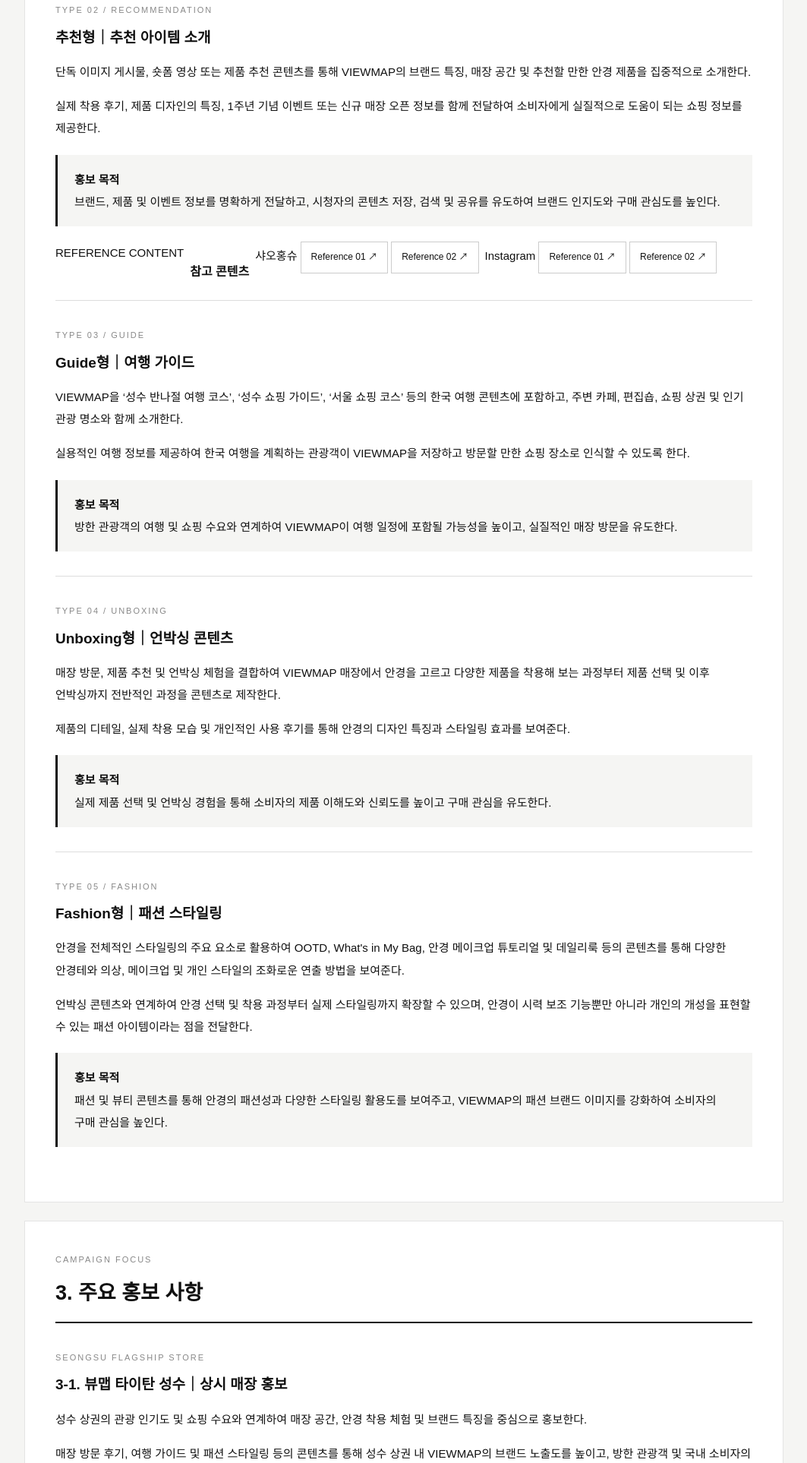
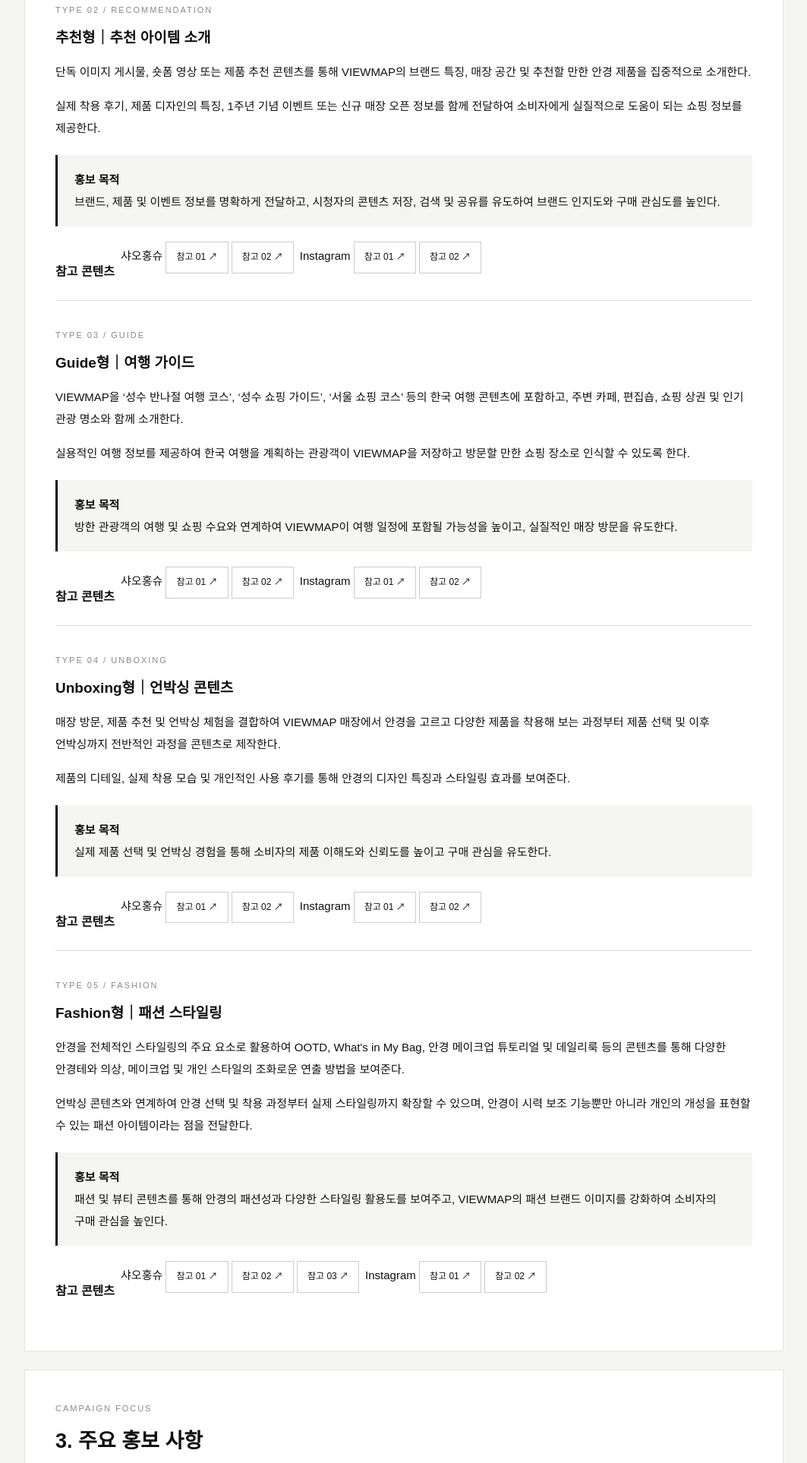
Before and after one commit to viewmap-official/proposal, a plain HTML site: page index.html in a window 1280 px wide. Shown: the part 2993-4919 px from the top of the page at 76% size, without its empty margins (108-1171 px from the left). Drawn offline with Linux system fonts and the light colour scheme; a web font is replaced by a local one.

Commit message:
Update index.html

```diff
--- a/index.html
+++ b/index.html
@@ -387,12 +387,15 @@ footer { text-align: center; padding: 25px; font-size: 11px; color: #888; }
     <p>자연스러운 일상 공유, 한국 여행 가이드, 제품 추천 및 패션 스타일링을 주요 홍보 방향으로 설정하여 VIEWMAP이 소비자의 일상생활과 여행 일정에 자연스럽게 녹아들도록 하고, 상업적인 광고 느낌을 최소화하고자 한다.</p>
 </section>
 
+
 <section id="chapter02">
     <div class="eyebrow">CONTENT STRATEGY</div>
     <h2>2. 모집 방향 및 콘텐츠 유형</h2>
+
     <p>크리에이터의 콘텐츠 스타일, 팔로워층 및 플랫폼 특성에 따라 협업 콘텐츠를 다음과 같이 5가지 유형으로 구분하여 홍보 콘텐츠의 다양성과 도달 효과를 높이고자 한다.</p>
 
 
+    <!-- TYPE 01 / VLOG -->
 
     <div class="content-type">
         <div class="type-label">TYPE 01 / VLOG</div>
@@ -408,75 +411,178 @@ footer { text-align: center; padding: 25px; font-size: 11px; color: #888; }
         </div>
 
         <div class="reference-links">
-        <div class="reference-label">REFERENCE CONTENT</div>
             <h4>참고 콘텐츠</h4>
 
             <div class="reference-row">
                 <span class="reference-platform">샤오홍슈</span>
-            <a href="https://www.rednote.com/discovery/item/6af2f9690000000009021515?source=webshare&xhsshare=pc_web&xsec_token=ABppCEaiQ_yxi7i9zLjI3gaXH4z3xeetpY4mu0L7BL1ok=&xsec_source=pc_share" target="_blank" rel="noopener noreferrer">Reference 01 ↗</a>
-            <a href="https://www.rednote.com/discovery/item/6afc062b0000000025012a56?source=webshare&xhsshare=pc_web&xsec_token=ABk7Jt63iRIrkjElQjYuG4EyWVrhI90uBdW6KuXqrJqQw=&xsec_source=pc_share" target="_blank" rel="noopener noreferrer">Reference 02 ↗</a>
+
+                <a href="https://www.rednote.com/discovery/item/6af2f9690000000009021515?source=webshare&amp;xhsshare=pc_web&amp;xsec_token=ABppCEaiQ_yxi7i9zLjI3gaXH4z3xeetpY4mu0L7BL1ok=&amp;xsec_source=pc_share" target="_blank" rel="noopener noreferrer">참고 01 ↗</a>
+
+                <a href="https://www.rednote.com/discovery/item/6afc062b0000000025012a56?source=webshare&amp;xhsshare=pc_web&amp;xsec_token=ABk7Jt63iRIrkjElQjYuG4EyWVrhI90uBdW6KuXqrJqQw=&amp;xsec_source=pc_share" target="_blank" rel="noopener noreferrer">참고 02 ↗</a>
             </div>
 
             <div class="reference-row">
                 <span class="reference-platform">Instagram</span>
-            <a href="https://www.instagram.com/p/DflpRmyBlmU/" target="_blank" rel="noopener noreferrer">Reference 01 ↗</a>
-            <a href="https://www.instagram.com/p/DPOihyqAXiK/" target="_blank" rel="noopener noreferrer">Reference 02 ↗</a>
+
+                <a href="https://www.instagram.com/p/DflpRmyBlmU/" target="_blank" rel="noopener noreferrer">참고 01 ↗</a>
+
+                <a href="https://www.instagram.com/p/DPOihyqAXiK/" target="_blank" rel="noopener noreferrer">참고 02 ↗</a>
+            </div>
         </div>
     </div>
 
-</div>
 
+    <!-- TYPE 02 / RECOMMENDATION -->
 
     <div class="content-type">
         <div class="type-label">TYPE 02 / RECOMMENDATION</div>
         <h3>추천형｜추천 아이템 소개</h3>
+
         <p>단독 이미지 게시물, 숏폼 영상 또는 제품 추천 콘텐츠를 통해 VIEWMAP의 브랜드 특징, 매장 공간 및 추천할 만한 안경 제품을 집중적으로 소개한다.</p>
+
         <p>실제 착용 후기, 제품 디자인의 특징, 1주년 기념 이벤트 또는 신규 매장 오픈 정보를 함께 전달하여 소비자에게 실질적으로 도움이 되는 쇼핑 정보를 제공한다.</p>
-        <div class="note"><strong>홍보 목적</strong><br>브랜드, 제품 및 이벤트 정보를 명확하게 전달하고, 시청자의 콘텐츠 저장, 검색 및 공유를 유도하여 브랜드 인지도와 구매 관심도를 높인다.</div>
+
+        <div class="note">
+            <strong>홍보 목적</strong><br>
+            브랜드, 제품 및 이벤트 정보를 명확하게 전달하고, 시청자의 콘텐츠 저장, 검색 및 공유를 유도하여 브랜드 인지도와 구매 관심도를 높인다.
+        </div>
 
         <div class="reference-links">
-    <div class="reference-label">REFERENCE CONTENT</div>
             <h4>참고 콘텐츠</h4>
 
             <div class="reference-row">
                 <span class="reference-platform">샤오홍슈</span>
-        <a href="https://www.rednote.com/discovery/item/6a2d3961000000001603de6c?xsec_token=ABvNhYIwrq1O-GGTES1IWjeJmD6170uY43FwoWKVwa_P0=&xsec_source=pc_search" target="_blank" rel="noopener noreferrer">Reference 01 ↗</a>
-        <a href="https://www.rednote.com/discovery/item/6ab4ecd9000000001a02882e?xsec_token=ABiqx8UY6OoyWh-OF_3PEH5-vmlAhvvLZ2QvS14kvVPYM=&xsec_source=pc_search&source=web_search_result_notes" target="_blank" rel="noopener noreferrer">Reference 02 ↗</a>
+
+                <a href="https://www.rednote.com/discovery/item/6a2d3961000000001603de6c?xsec_token=ABvNhYIwrq1O-GGTES1IWjeJmD6170uY43FwoWKVwa_P0=&amp;xsec_source=pc_search" target="_blank" rel="noopener noreferrer">참고 01 ↗</a>
+
+                <a href="https://www.rednote.com/discovery/item/6ab4ecd9000000001a02882e?xsec_token=ABiqx8UY6OoyWh-OF_3PEH5-vmlAhvvLZ2QvS14kvVPYM=&amp;xsec_source=pc_search&amp;source=web_search_result_notes" target="_blank" rel="noopener noreferrer">참고 02 ↗</a>
             </div>
 
             <div class="reference-row">
                 <span class="reference-platform">Instagram</span>
-        <a href="https://www.instagram.com/p/Dejl7DSAmm7/" target="_blank" rel="noopener noreferrer">Reference 01 ↗</a>
-        <a href="https://www.instagram.com/p/DZxxzgFBLbl/" target="_blank" rel="noopener noreferrer">Reference 02 ↗</a>
+
+                <a href="https://www.instagram.com/p/Dejl7DSAmm7/" target="_blank" rel="noopener noreferrer">참고 01 ↗</a>
+
+                <a href="https://www.instagram.com/p/DZxxzgFBLbl/" target="_blank" rel="noopener noreferrer">참고 02 ↗</a>
+            </div>
         </div>
     </div>
 
-    </div>
+
+    <!-- TYPE 03 / GUIDE -->
 
     <div class="content-type">
         <div class="type-label">TYPE 03 / GUIDE</div>
         <h3>Guide형｜여행 가이드</h3>
+
         <p>VIEWMAP을 ‘성수 반나절 여행 코스’, ‘성수 쇼핑 가이드’, ‘서울 쇼핑 코스’ 등의 한국 여행 콘텐츠에 포함하고, 주변 카페, 편집숍, 쇼핑 상권 및 인기 관광 명소와 함께 소개한다.</p>
+
         <p>실용적인 여행 정보를 제공하여 한국 여행을 계획하는 관광객이 VIEWMAP을 저장하고 방문할 만한 쇼핑 장소로 인식할 수 있도록 한다.</p>
-        <div class="note"><strong>홍보 목적</strong><br>방한 관광객의 여행 및 쇼핑 수요와 연계하여 VIEWMAP이 여행 일정에 포함될 가능성을 높이고, 실질적인 매장 방문을 유도한다.</div>
+
+        <div class="note">
+            <strong>홍보 목적</strong><br>
+            방한 관광객의 여행 및 쇼핑 수요와 연계하여 VIEWMAP이 여행 일정에 포함될 가능성을 높이고, 실질적인 매장 방문을 유도한다.
         </div>
+
+        <div class="reference-links">
+            <h4>참고 콘텐츠</h4>
+
+            <div class="reference-row">
+                <span class="reference-platform">샤오홍슈</span>
+
+                <a href="https://www.rednote.com/discovery/item/69a5ac2f000000001d024c12?xsec_token=ABD3US2lyX9qo-zkE-xkDXcb1W1ClwGybAodMnx5vLsfs=&amp;xsec_source=pc_user" target="_blank" rel="noopener noreferrer">참고 01 ↗</a>
+
+                <a href="https://www.rednote.com/discovery/item/6abf4e6d00000000120374e8?xsec_token=ABo3QV85pMVMrAcOWiWrq-1RNuHwFbIwlkuXAo00qDwEs=&amp;xsec_source=pc_search&amp;source=web_search_result_notes" target="_blank" rel="noopener noreferrer">참고 02 ↗</a>
+            </div>
+
+            <div class="reference-row">
+                <span class="reference-platform">Instagram</span>
+
+                <a href="https://www.instagram.com/p/DeorwijymC6/" target="_blank" rel="noopener noreferrer">참고 01 ↗</a>
+
+                <a href="https://www.instagram.com/p/DW3yT0ekVpV/" target="_blank" rel="noopener noreferrer">참고 02 ↗</a>
+            </div>
+        </div>
+    </div>
+
+
+    <!-- TYPE 04 / UNBOXING -->
 
     <div class="content-type">
         <div class="type-label">TYPE 04 / UNBOXING</div>
         <h3>Unboxing형｜언박싱 콘텐츠</h3>
+
         <p>매장 방문, 제품 추천 및 언박싱 체험을 결합하여 VIEWMAP 매장에서 안경을 고르고 다양한 제품을 착용해 보는 과정부터 제품 선택 및 이후 언박싱까지 전반적인 과정을 콘텐츠로 제작한다.</p>
+
         <p>제품의 디테일, 실제 착용 모습 및 개인적인 사용 후기를 통해 안경의 디자인 특징과 스타일링 효과를 보여준다.</p>
-        <div class="note"><strong>홍보 목적</strong><br>실제 제품 선택 및 언박싱 경험을 통해 소비자의 제품 이해도와 신뢰도를 높이고 구매 관심을 유도한다.</div>
+
+        <div class="note">
+            <strong>홍보 목적</strong><br>
+            실제 제품 선택 및 언박싱 경험을 통해 소비자의 제품 이해도와 신뢰도를 높이고 구매 관심을 유도한다.
         </div>
+
+        <div class="reference-links">
+            <h4>참고 콘텐츠</h4>
+
+            <div class="reference-row">
+                <span class="reference-platform">샤오홍슈</span>
+
+                <a href="https://www.rednote.com/discovery/item/6a7d67990000000033037695?xsec_token=ABrS63ociDziMH0a0gUXYnl2yTmNCq830qUtlIzuaJxSU=&amp;xsec_source=" target="_blank" rel="noopener noreferrer">참고 01 ↗</a>
+
+                <a href="https://www.rednote.com/discovery/item/69f42cb100000000350382f8?xsec_token=ABnOumIqiKSBn-NV2d-AMoFTwmB-X1Lrnz5s0XDgA4IlE=&amp;xsec_source=pc_search&amp;source=web_search_result_notes" target="_blank" rel="noopener noreferrer">참고 02 ↗</a>
+            </div>
+
+            <div class="reference-row">
+                <span class="reference-platform">Instagram</span>
+
+                <a href="https://www.instagram.com/p/DW08cu_DM2m/" target="_blank" rel="noopener noreferrer">참고 01 ↗</a>
+
+                <a href="https://www.instagram.com/p/Df3mEneAsRD/" target="_blank" rel="noopener noreferrer">참고 02 ↗</a>
+            </div>
+        </div>
+    </div>
+
+
+    <!-- TYPE 05 / FASHION -->
 
     <div class="content-type">
         <div class="type-label">TYPE 05 / FASHION</div>
         <h3>Fashion형｜패션 스타일링</h3>
+
         <p>안경을 전체적인 스타일링의 주요 요소로 활용하여 OOTD, What's in My Bag, 안경 메이크업 튜토리얼 및 데일리룩 등의 콘텐츠를 통해 다양한 안경테와 의상, 메이크업 및 개인 스타일의 조화로운 연출 방법을 보여준다.</p>
+
         <p>언박싱 콘텐츠와 연계하여 안경 선택 및 착용 과정부터 실제 스타일링까지 확장할 수 있으며, 안경이 시력 보조 기능뿐만 아니라 개인의 개성을 표현할 수 있는 패션 아이템이라는 점을 전달한다.</p>
-        <div class="note"><strong>홍보 목적</strong><br>패션 및 뷰티 콘텐츠를 통해 안경의 패션성과 다양한 스타일링 활용도를 보여주고, VIEWMAP의 패션 브랜드 이미지를 강화하여 소비자의 구매 관심을 높인다.</div>
+
+        <div class="note">
+            <strong>홍보 목적</strong><br>
+            패션 및 뷰티 콘텐츠를 통해 안경의 패션성과 다양한 스타일링 활용도를 보여주고, VIEWMAP의 패션 브랜드 이미지를 강화하여 소비자의 구매 관심을 높인다.
         </div>
+
+        <div class="reference-links">
+            <h4>참고 콘텐츠</h4>
+
+            <div class="reference-row">
+                <span class="reference-platform">샤오홍슈</span>
+
+                <a href="https://www.rednote.com/discovery/item/6ae98fd7000000000e0340f5?xsec_token=ABra-9CEuTKzGicAiqn1YFYq8-xBFB6RZ4GfcPETZ5KZQ=&amp;xsec_source=pc_search&amp;source=web_search_result_notes" target="_blank" rel="noopener noreferrer">참고 01 ↗</a>
+
+                <a href="https://www.rednote.com/discovery/item/6a2a4ef000000000070110bf?xsec_token=ABwLX8yyMW7zXOJ9KdBx3ztqjf_y51GhLXfRErxAPP0OU=&amp;xsec_source=pc_search&amp;source=web_search_result_notes" target="_blank" rel="noopener noreferrer">참고 02 ↗</a>
+
+                <a href="https://www.rednote.com/discovery/item/6aa2707b00000000260170f3?xsec_token=ABYctlnziIojdlREQXk1FiJbvSeZCiXXxw1IplmtnyV-I=&amp;xsec_source=pc_search&amp;source=web_note_detail_r10" target="_blank" rel="noopener noreferrer">참고 03 ↗</a>
+            </div>
+
+            <div class="reference-row">
+                <span class="reference-platform">Instagram</span>
+
+                <a href="https://www.instagram.com/p/C1E1Etvv8pN/" target="_blank" rel="noopener noreferrer">참고 01 ↗</a>
+
+                <a href="https://www.instagram.com/p/DRhJ3owE0d8/" target="_blank" rel="noopener noreferrer">참고 02 ↗</a>
+            </div>
+        </div>
+    </div>
+
 </section>
+
 
 <section id="chapter03">
     <div class="eyebrow">CAMPAIGN FOCUS</div>
```
Lines whose indentation alone changed are shown as unchanged.
